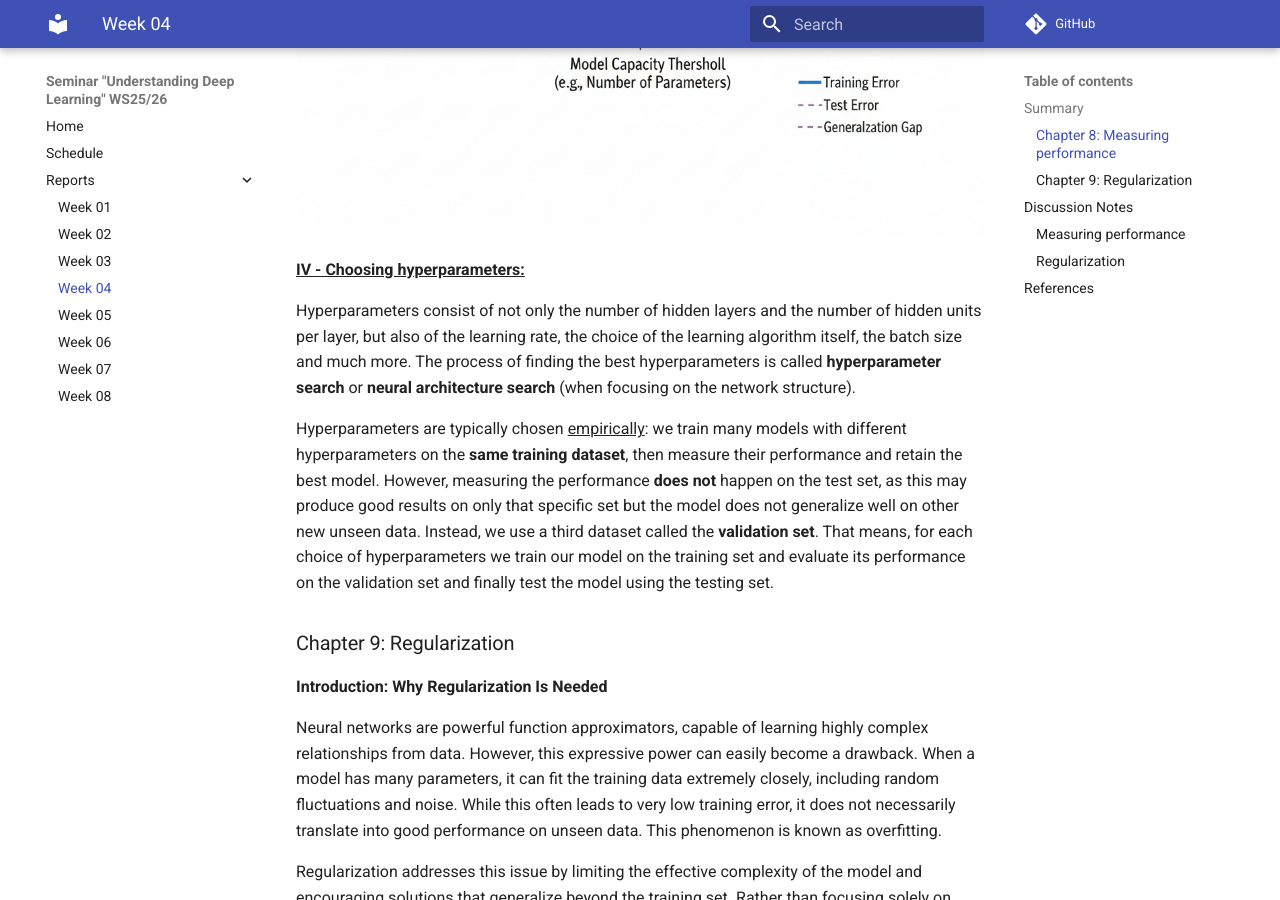
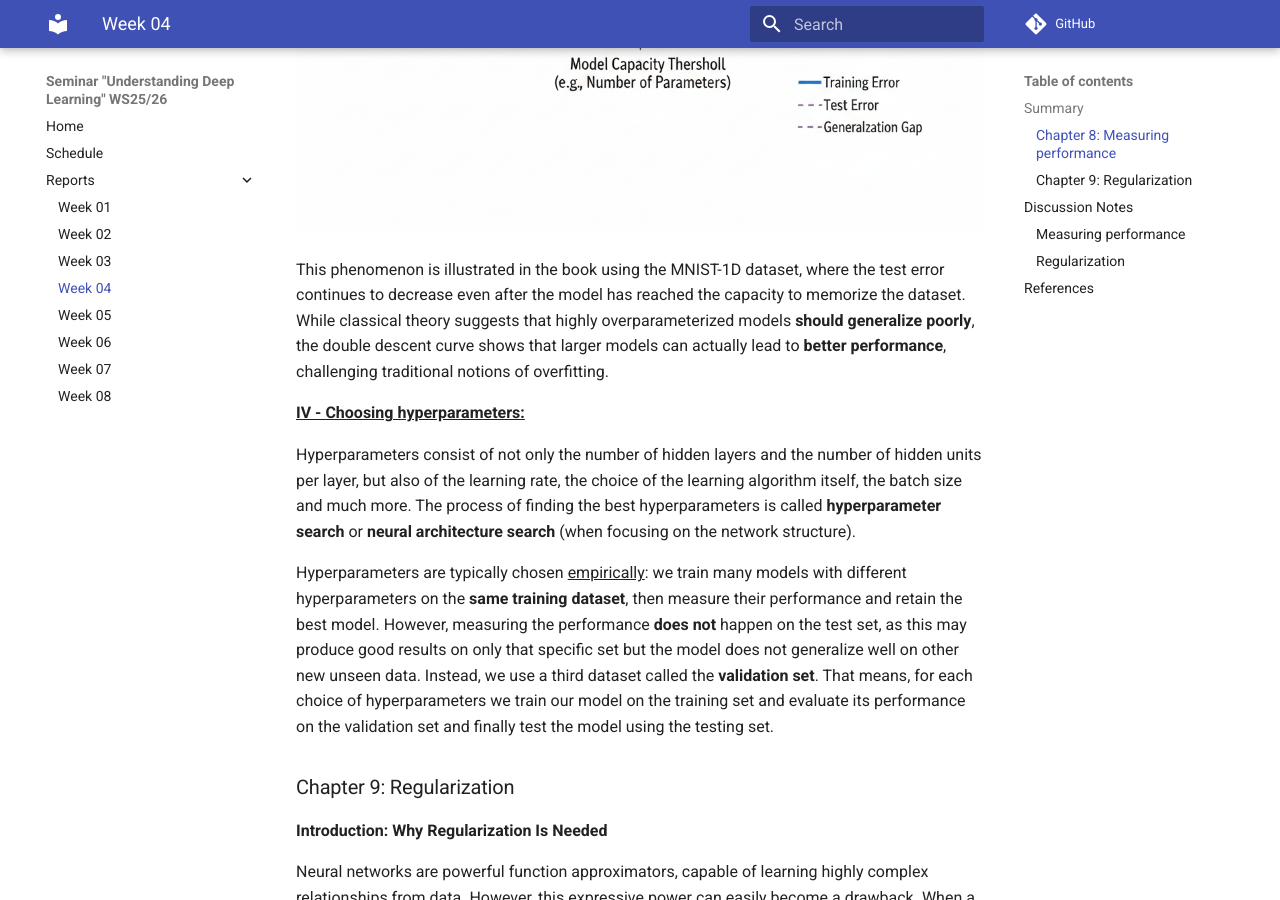
Before and after one commit to link-er/seminar_UDL_wise2526, an MkDocs documentation site: the page built from docs/reports/week04_ch8_9.md, in a window 1280 px wide and 900 px high, scrolled down 6010 px. Built offline with MkDocs 1.6.1 and Material for MkDocs 9.7.7, drawn with Linux system fonts in a browser that asks for light colours; comment, search, counter and statistics services are not loaded.

Commit message:
Enhance week04_ch8_9.md with double descent details

```diff
--- a/docs/reports/week04_ch8_9.md
+++ b/docs/reports/week04_ch8_9.md
@@ -92,6 +92,8 @@ In both cases the model does not generalize well on new unseen data. The ideal m
 <u>The Second Descent:</u> Surprisingly, increasing capacity beyond this threshold causes the test error to decrease again, often reaching a lower error than the previous "optimal" point. This is because larger models tend to find smoother solutions that generalize better.
 
 ![Double-descent](../images/double-descent.png)
+
+This phenomenon is illustrated in the book using the MNIST-1D dataset, where the test error continues to decrease even after the model has reached the capacity to memorize the dataset. While classical theory suggests that highly overparameterized models **should generalize poorly**, the double descent curve shows that larger models can actually lead to **better performance**, challenging traditional notions of overfitting.
 
 **<u>IV - Choosing hyperparameters:</u>**
 
```
